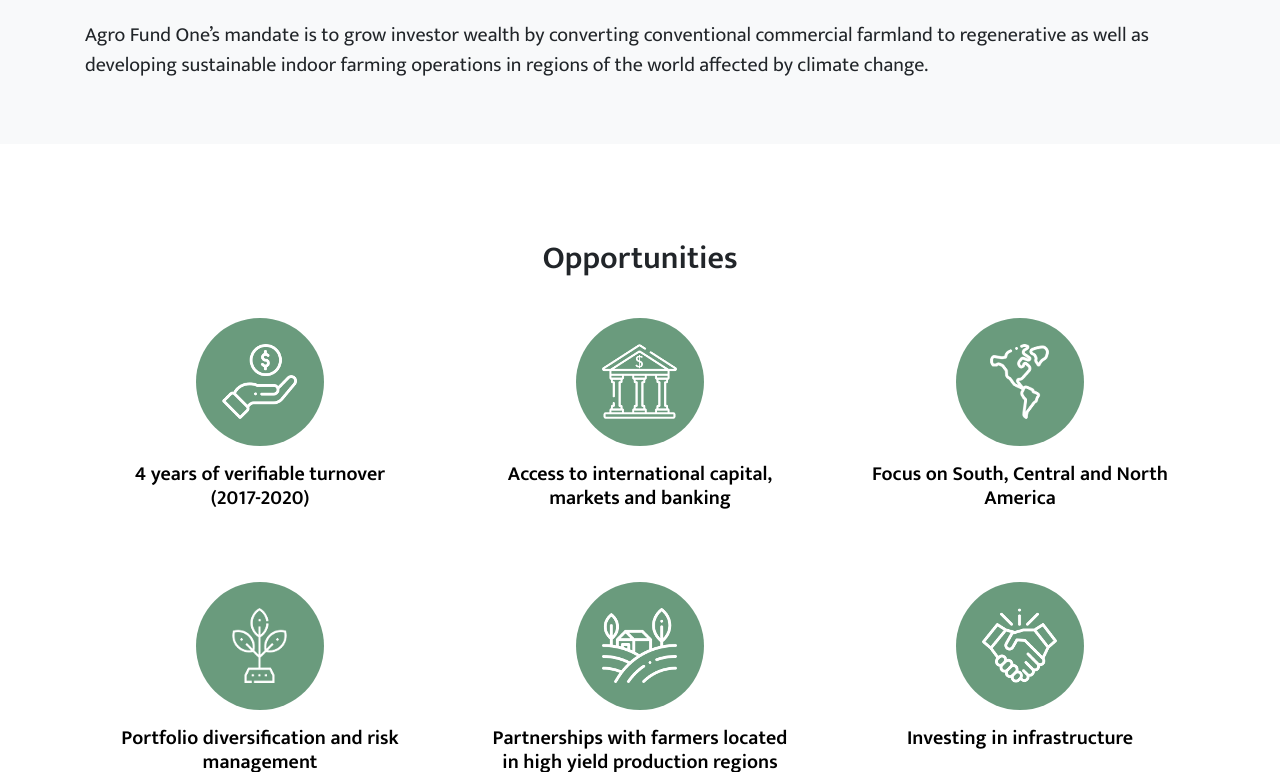
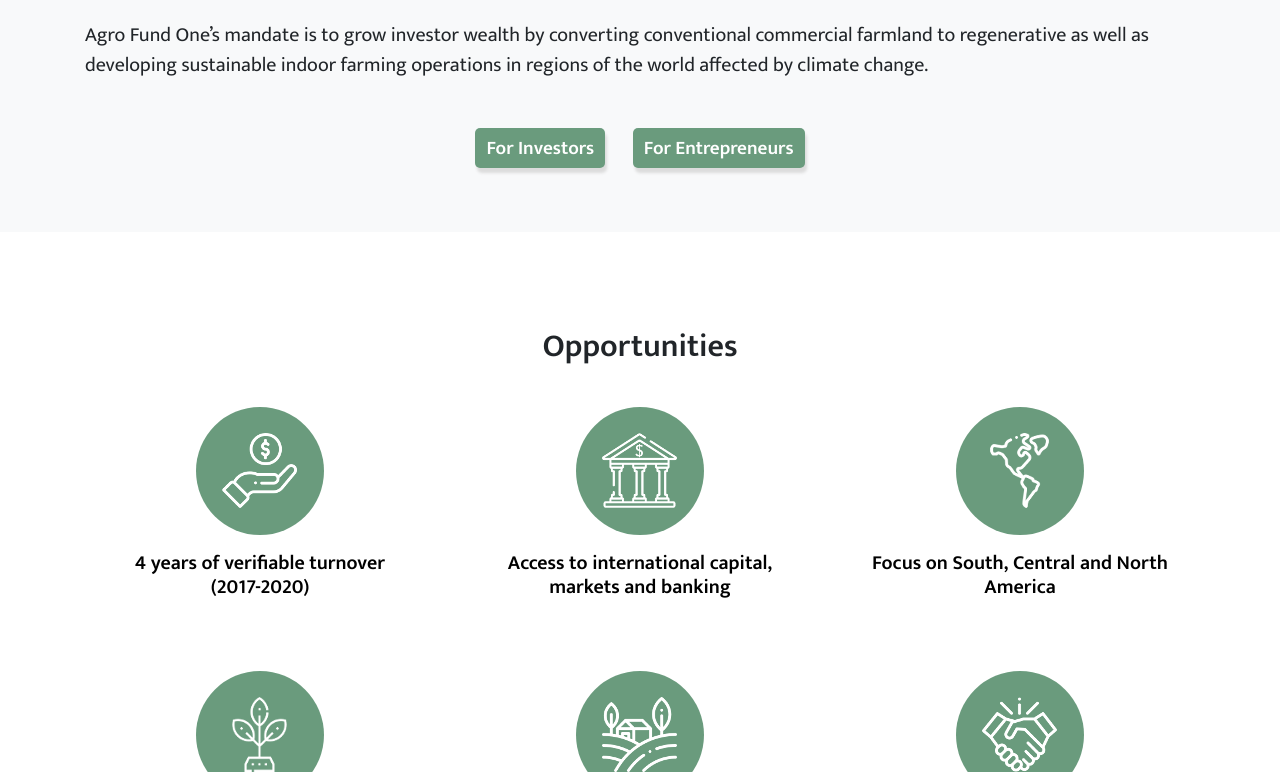
Before and after one commit to smnwltr/agrofund.one, a Jekyll site: the page built from index.html, in a window 1280 px wide and 900 px high, scrolled down 1079 px, cut to the strip 128-900 px from the top of the window. Built offline with Jekyll 4.4.1, drawn with Linux system fonts in a browser that asks for light colours.

Commit message:
Create first draft of submit modal

```diff
--- a/_data/general.yml
+++ b/_data/general.yml
@@ -96,7 +96,7 @@
         heading: Do you have a project in mind?
         subheading: We are open to proposals!
         p: >-
-          <a href="#contact" class="btn st-btn smooth-scroll my-3">Submit a Proposal</a>
+          <a data-target="#submitModal" data-toggle="modal" href="" class="btn st-btn smooth-scroll my-3">Submit a Proposal</a>
     pois:
       -
         name: Hong Kong
@@ -153,3 +153,7 @@
     link: Go To MesabaFinance.com
     url: http://www.mesabafinance.com
     img: /assets/img/team/mark-erjavec.jpg
+
+  submit:
+    title: We are Open for Proposals
+    text:
--- /dev/null
+++ b/_includes/modals.html
@@ -0,0 +1,85 @@
+<!-- invest modal -->
+{% assign invest = site.data.general.items.invest %}
+<div aria-hidden="true" aria-labelledby="investModalLabel" class="modal fade" id="investModal" role="dialog" tabindex="-1">
+    <div class="modal-dialog modal-lg">
+        <div class="modal-content">
+            <div class="modal-header">
+                <h3 class="modal-title" id="investModalLabel" style="margin-left: auto">{{invest.title}}</h3>
+                <button aria-label="Close" class="close" data-dismiss="modal" type="button">
+                    <span aria-hidden="true">&times;</span>
+                </button>
+            </div>
+            <div class="modal-body text-center">
+                <img alt="Mark M. Erjavec" class="text-center my-4 img-fluid rounded-circle img-invest" src="{{invest.img}}">
+                <p class="text-justify">{{invest.text}}</p>
+                <h4 class="mt-4">Let's get started!</h4>
+                <p>
+                    <a class="btn st-btn mt-3" href="{{invest.url}}" target="_blank" rel="noopener">{{invest.link}}</a>
+                </p>
+            </div>
+            <div class="modal-footer">
+                <button class="btn btn-secondary" data-dismiss="modal" type="button">Close</button>
+            </div>
+        </div>
+    </div>
+</div>
+
+<!-- submit modal -->
+{% assign submit = site.data.general.items.submit %}
+<div aria-hidden="true" aria-labelledby="submitModalLabel" class="modal fade" id="submitModal" role="dialog" tabindex="-1">
+    <div class="modal-dialog modal-lg">
+        <div class="modal-content">
+            <div class="modal-header">
+                <h3 class="modal-title" id="submitModalLabel" style="margin-left: auto">{{submit.title}}</h3>
+                <button aria-label="Close" class="close" data-dismiss="modal" type="button">
+                    <span aria-hidden="true">&times;</span>
+                </button>
+            </div>
+            <div class="modal-body">
+                <p class="text-justify">{{submit.text}}</p>
+                <form action="https://submit-form.com/xfXf8CuT1ISwK-YGu-6EN" class="mt-5" id="contactForm">
+                    <input name="_redirect" type="hidden" value="agrofundone.com/index.html?contact=sent">
+                    <div class="row justify-content-center">
+                        <div class="col-sm-10 col-md-6">
+                            <div class="form-group">
+                                <label for="contactFormName">Name<sup>*</sup>
+                                </label>
+                                <input class="form-control" id="contactFormName" name="Name" placeholder="Your Name" required type="text">
+                            </div>
+                            <div class="form-group">
+                                <label for="contactFormEmail">Email<sup>*</sup>
+                                </label>
+                                <input class="form-control" id="contactFormEmail" name="Email" placeholder="name@example.com" required type="email">
+                            </div>
+                            <div class="form-group">
+                                <label for="contactFormPhone">Phone number (optional)</label>
+                                <input class="form-control" id="contactFormPhone" name="Phone" placeholder="+ 1 (888) 888-8888" type="text">
+                            </div>
+                            <div class="form-group">
+                                <label for="contactFormWebsite">Website (optional)</label>
+                                <input class="form-control" id="contactFormWebsite" name="Website" placeholder="http://" type="text">
+                            </div>
+                            <div class="form-group">
+                                <label for="contactFormLocation">Location
+                                    <sup>*</sup>
+                                </label>
+                                <input class="form-control" id="contactFormLocation" name="Location" placeholder="e.g. United States, Brazil, ..." required type="text">
+                            </div>
+                            <div class="form-group">
+                                <label for="contactFormMessage">Description<sup>*</sup>
+                                </label>
+                                <textarea class="form-control" id="contactFormMessage" name="Message" placeholder="Briefly describe the business or deal you want to discuss" rows="5"></textarea>
+                            </div>
+
+                            <div class="g-recaptcha" data-sitekey="6LcFKrUZAAAAAMGnRi8pGOuBr1rlWmxqt5lCuyZF"></div>
+                            <button class="btn st-btn mt-3" type="submit">Send</button>
+                        </div>
+                    </div>
+                </form>
+            </div>
+            <div class="modal-footer">
+                <button class="btn btn-secondary" data-dismiss="modal" type="button">Close</button>
+            </div>
+        </div>
+    </div>
+</div>
--- a/index.html
+++ b/index.html
@@ -35,6 +35,10 @@
             </div>
         </div>
         <p class="lead">{{general.description2}}</p>
+        <p class="text-center mt-5">
+            <a class="btn st-btn mr-4" data-target="#investModal" data-toggle="modal" href="">For Investors</a>
+            <a class="btn st-btn" data-target="#submitModal" data-toggle="modal" href="">For Entrepreneurs</a>
+        </p>
     </div>
 </div>
 
@@ -219,28 +223,4 @@
     </div>
 </div>
 
-<!-- invest modal -->
-{% assign invest = site.data.general.items.invest %}
-<div aria-hidden="true" aria-labelledby="investModalLabel" class="modal fade" id="investModal" role="dialog" tabindex="-1">
-    <div class="modal-dialog modal-lg">
-        <div class="modal-content">
-            <div class="modal-header">
-                <h3 class="modal-title" id="investModalLabel" style="margin-left: auto">{{invest.title}}</h3>
-                <button aria-label="Close" class="close" data-dismiss="modal" type="button">
-                    <span aria-hidden="true">&times;</span>
-                </button>
-            </div>
-            <div class="modal-body text-center">
-                <img alt="Mark M. Erjavec" class="text-center my-4 img-fluid rounded-circle img-invest" src="{{invest.img}}">
-                <p class="text-justify">{{invest.text}}</p>
-                <h4 class="mt-4">Let's get started!</h4>
-                <p>
-                    <a class="btn st-btn mt-3" href="{{invest.url}}" target="_blank" rel="noopener">{{invest.link}}</a>
-                </p>
-            </div>
-            <div class="modal-footer">
-                <button class="btn btn-secondary" data-dismiss="modal" type="button">Close</button>
-            </div>
-        </div>
-    </div>
-</div>
+{% include modals.html %}
```
